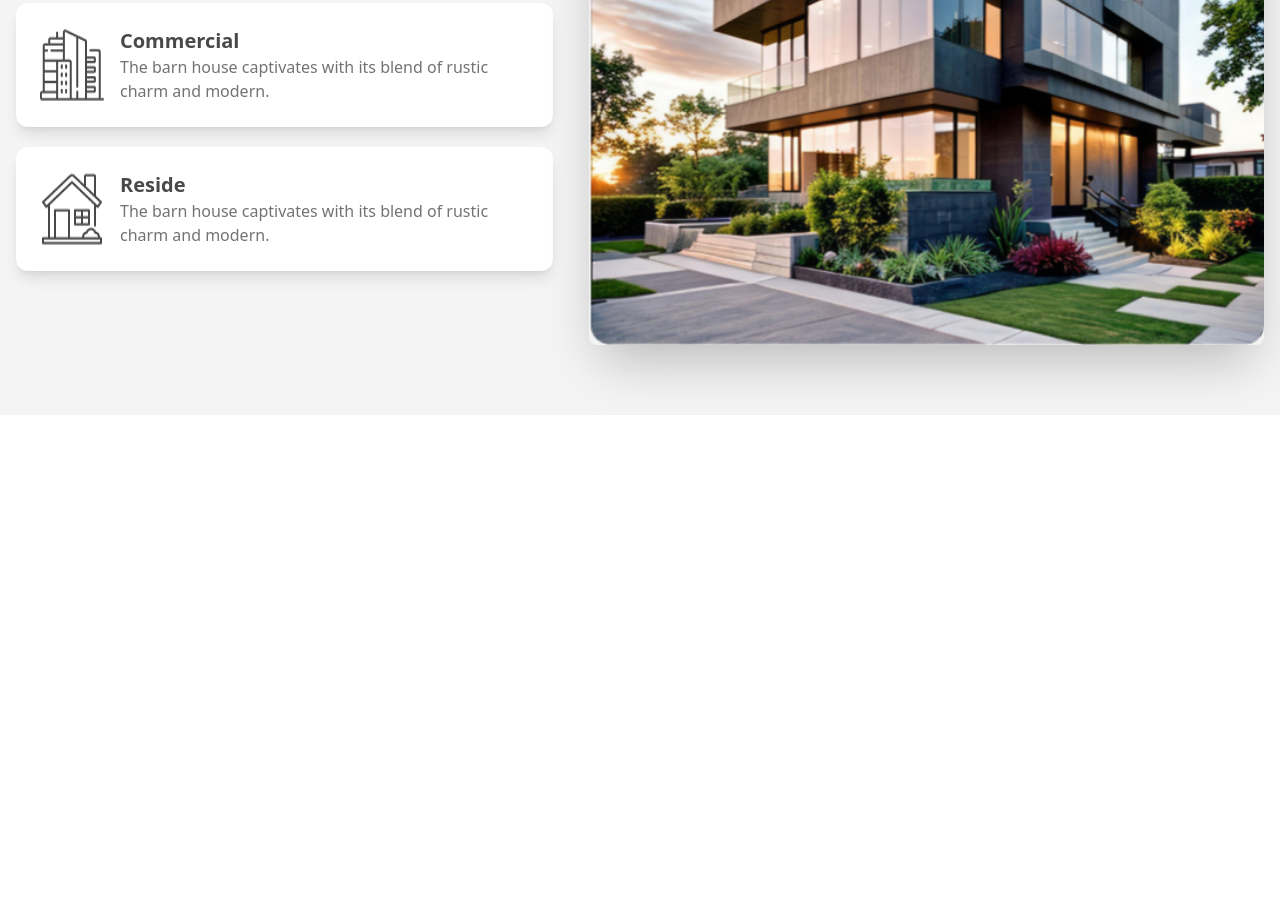
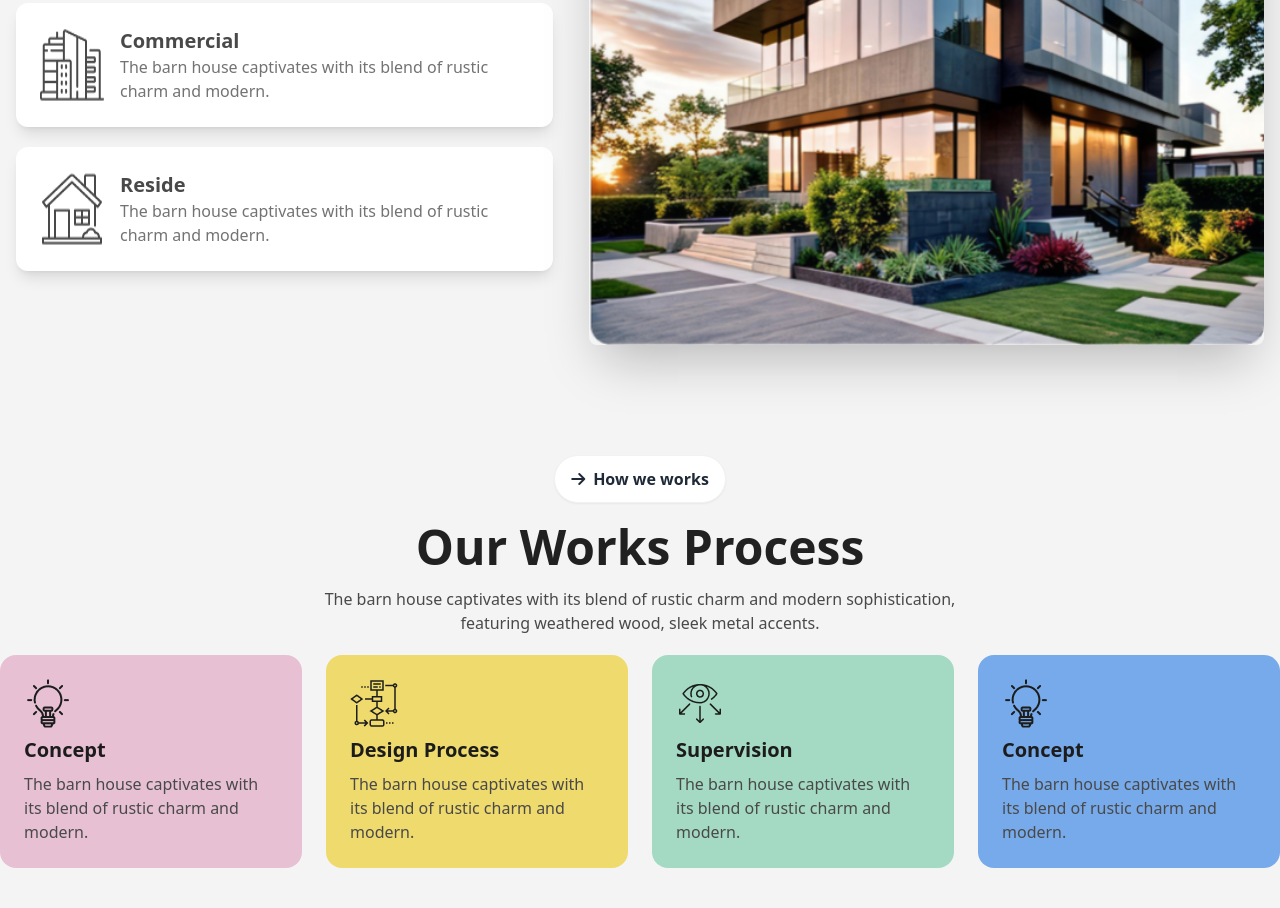
Before and after one commit to ahmed-tuhin/Assignment-3, a plain HTML site: page index.html in a window 1280 px wide. Shown: the part 1284-2192 px from the top of the page. Before the commit the page ends 1699 px from the top, so only its background shows below. Drawn offline with nearby package versions, Linux system fonts and the light colour scheme.

Commit message:
complete the works progress section

```diff
--- a/index.html
+++ b/index.html
@@ -120,14 +120,14 @@
     <main>
       <!--  design thoughtful section -->
         <section class="bg-[#F4F4F4]">
-          <div class="hero bg-secondary_bg min-h-screen mx-auto">
-            <div class="hero-content flex-col-reverse lg:flex-row-reverse gap-9">
+          <div class="hero bg-secondary_bg min-h-screen mx-auto ">
+            <div class="hero-content flex-col-reverse lg:flex-row-reverse gap-9 my-10">
               <img
                 src="./images/rectangle.png"
                 class="w-full rounded-lg shadow-2xl" />
               <div>
                 <button class="btn bg-[#FFFFFF] rounded-3xl text-base mb-5"><i class="fa-solid fa-arrow-right"></i> About</button>
-                <h1 class="text-5xl font-bold mb-4">We design thoughtful, <br> liveable spaces</h1>
+                <h1 class="text-primary text-5xl font-bold mb-4">We design thoughtful, <br> liveable spaces</h1>
                 <p class="text-base font-medium text-[#494949] mb-4">
                   The barn house captivates with its blend of rustic charm and
                   modern sophistication, featuring weathered wood, sleek metal accents.
@@ -156,6 +156,50 @@
             </div>
           </div>
 
+         <!--  Works Process section -->
+          <div>
+
+          </div>
+
+        </section>
+
+        <!-- Our Works Process -->
+        <section class="bg-[#F4F4F4] ">
+          <div class="container mx-auto py-10 w-[90%] lg:w-full">
+            <div class="text-center">
+              <button class="btn bg-[#FFFFFF] rounded-3xl text-base mb-5"><i class="fa-solid fa-arrow-right"></i>How we works</button>
+              <h1 class="text-primary text-4xl lg:text-5xl font-bold mb-4">Our Works Process</h1>
+              <p class="font-medium text-base text-[#494949] mb-5">The barn house captivates with its blend of rustic charm and modern sophistication, <br> featuring weathered wood, sleek metal accents.</p>
+            </div>
+
+            <div class="grid grid-cols-1 lg:grid-cols-4 gap-6">
+              <!-- card-1 -->
+               <div class="bg-[#E7C1D3] p-6 rounded-2xl space-y-2">
+                <img src="./images/concept.png" alt="">
+                <h3 class="text-xl text-[#1C1C1C] font-extrabold">Concept</h3>
+                <p class="text-base text-[#494949] font-medium">The barn house captivates with its blend of rustic charm and modern.</p>
+               </div>
+              <!-- card-2 -->
+               <div class="bg-[#EFDA6E] p-6 rounded-2xl space-y-2">
+                <img src="./images/flow-chart.png" alt="">
+                <h3 class="text-xl text-[#1C1C1C] font-extrabold">Design Process</h3>
+                <p class="text-base text-[#494949] font-medium">The barn house captivates with its blend of rustic charm and modern.</p>
+               </div>
+              <!-- card-3 -->
+               <div class="bg-[#A4DAC3] p-6 rounded-2xl space-y-2">
+                <img src="./images/vision.png" alt="">
+                <h3 class="text-xl text-[#1C1C1C] font-extrabold">Supervision</h3>
+                <p class="text-base text-[#494949] font-medium">The barn house captivates with its blend of rustic charm and modern.</p>
+               </div>
+              <!-- card-4 -->
+               <div class="bg-[#77AAEA] p-6 rounded-2xl space-y-2">
+                <img src="./images/concept.png" alt="">
+                <h3 class="text-xl text-[#1C1C1C] font-extrabold">Concept</h3>
+                <p class="text-base text-[#494949] font-medium">The barn house captivates with its blend of rustic charm and modern.</p>
+               </div>
+
+            </div>
+          </div>
         </section>
     </main>
 
```
